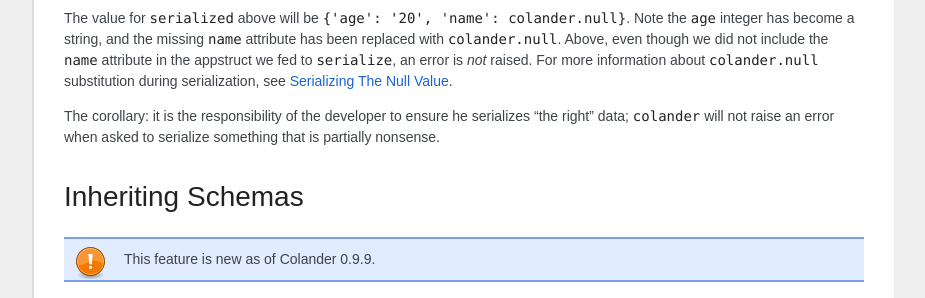
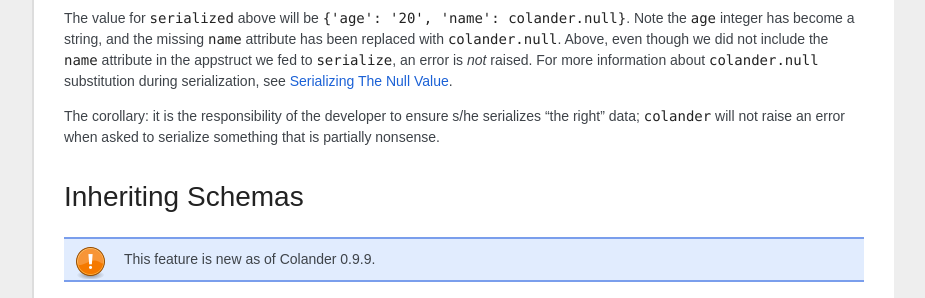
Before and after one commit to Pylons/colander, a Sphinx documentation site: the page built from docs/basics.rst, in a window 1280 px wide and 900 px high, scrolled down 9716 px. Shown: the part 152-450 px from the top of the window, without its empty margins (198-1123 px from the left). Built offline with Sphinx 7.4.7, drawn with Linux system fonts in a browser that asks for light colours; some web fonts are replaced.

```diff
--- a/docs/basics.rst
+++ b/docs/basics.rst
@@ -690,7 +690,7 @@ string, and the missing ``name`` attribute has been replaced with
 is *not* raised.  For more information about :attr:`colander.null`
 substitution during serialization, see :ref:`serializing_null`.
 
-The corollary: it is the responsibility of the developer to ensure he
+The corollary: it is the responsibility of the developer to ensure s/he
 serializes "the right" data; :mod:`colander` will not raise an error
 when asked to serialize something that is partially nonsense.
 
```
